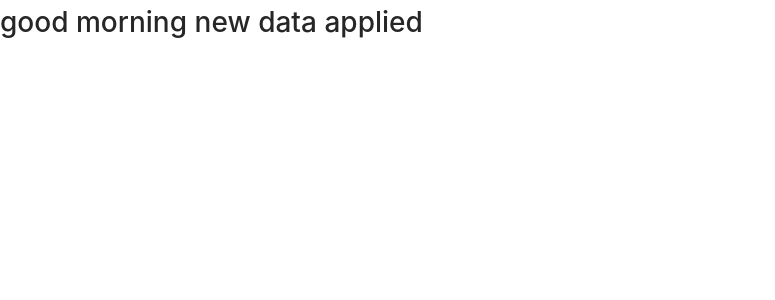
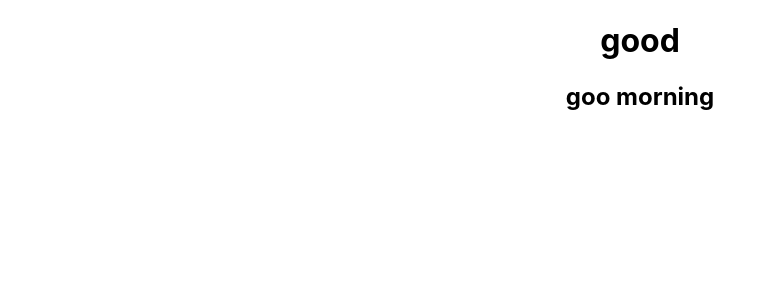
Before and after one commit to sanket7877/BankApp, a React (Create React App) app: page / in a window 1280 px wide. Shown: the top 300 px of the page, without its empty margins (0-775 px from the left). Built offline with nearby package versions, Linux system fonts and the light colour scheme.

Commit message:
file changes

```diff
--- a/src/App.js
+++ b/src/App.js
@@ -1,14 +1,13 @@
-import { Button, DatePicker, version } from "antd";
+import logo from './logo.svg';
 import './App.css';
-import "antd/dist/antd.css";
-import LoginForm from "./LoginForm";
-import HelloWorld from "./HelloWorld";
-import Todo from "./todo";
-
+import SignUpForm from './signup/signupform';
 
 function App() {
   return (
-     <HelloWorld/>
+    <div className="App">
+      <h1>good </h1>
+      <SignUpForm/>
+    </div>
   );
 }
 
--- a/src/index.js
+++ b/src/index.js
@@ -1,15 +1,17 @@
-import React from "react";
-import ReactDOM from "react-dom";
-import Todo from "./todo";
-import "./style.css";
+import React from 'react';
+import ReactDOM from 'react-dom';
+import './index.css';
+import App from './App';
+import reportWebVitals from './reportWebVitals';
 
-function App() {
-    return (
-          <div>
-            <h1>good morning new data applied</h1>
-          </div>
-        );
-}
+ReactDOM.render(
+  <React.StrictMode>
+    <App/>
+  </React.StrictMode>,
+  document.getElementById('root')
+);
 
-const rootElement = document.getElementById("root");
-ReactDOM.render(<App />, rootElement);
+// If you want to start measuring performance in your app, pass a function
+// to log results (for example: reportWebVitals(console.log))
+// or send to an analytics endpoint. Learn more: https://bit.ly/CRA-vitals
+reportWebVitals();
--- /dev/null
+++ b/src/signup/signupform.js
@@ -0,0 +1,7 @@
+function SignUpForm() {
+    return (
+      <h2>goo morning</h2>
+    );
+  }
+
+  export default SignUpForm;
```
